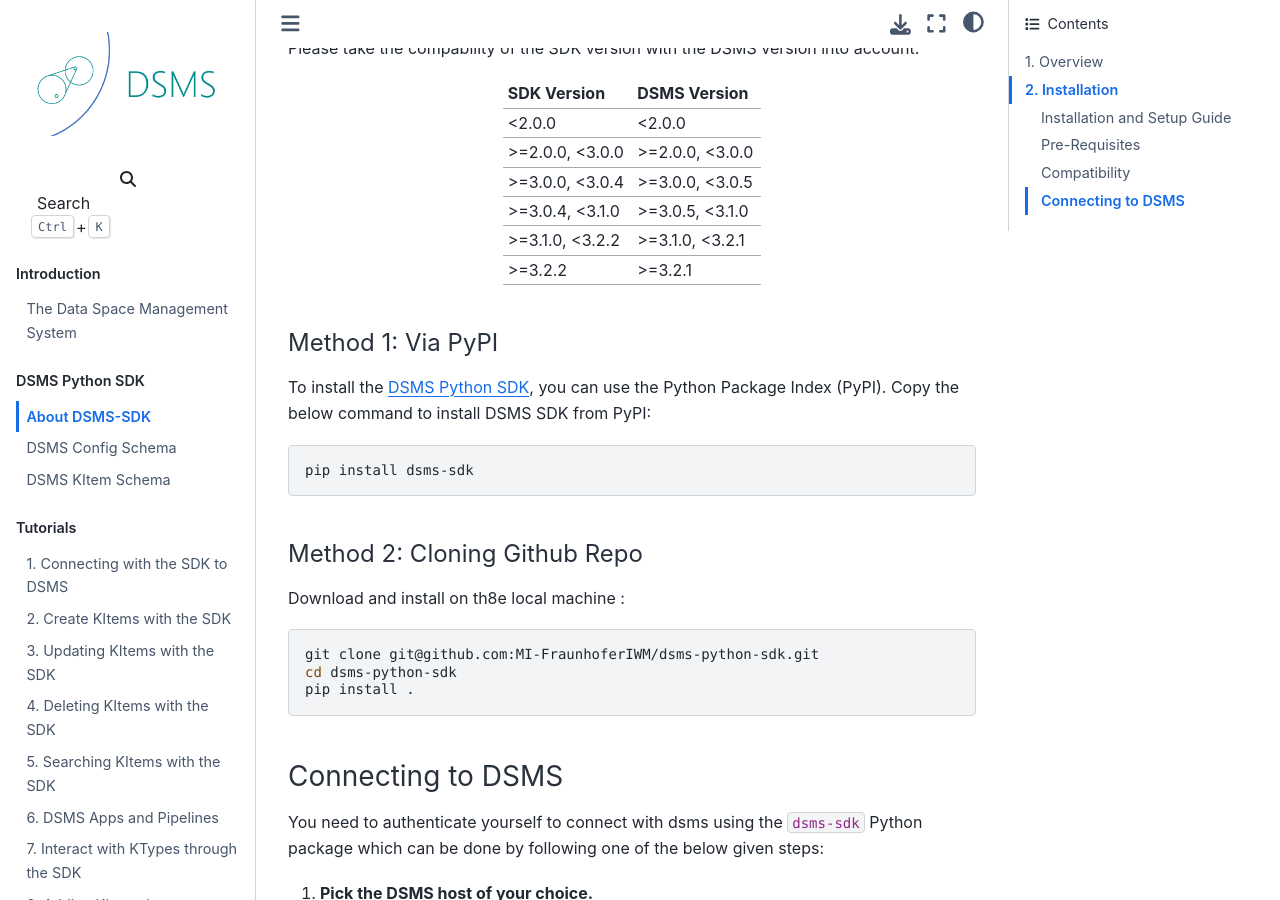
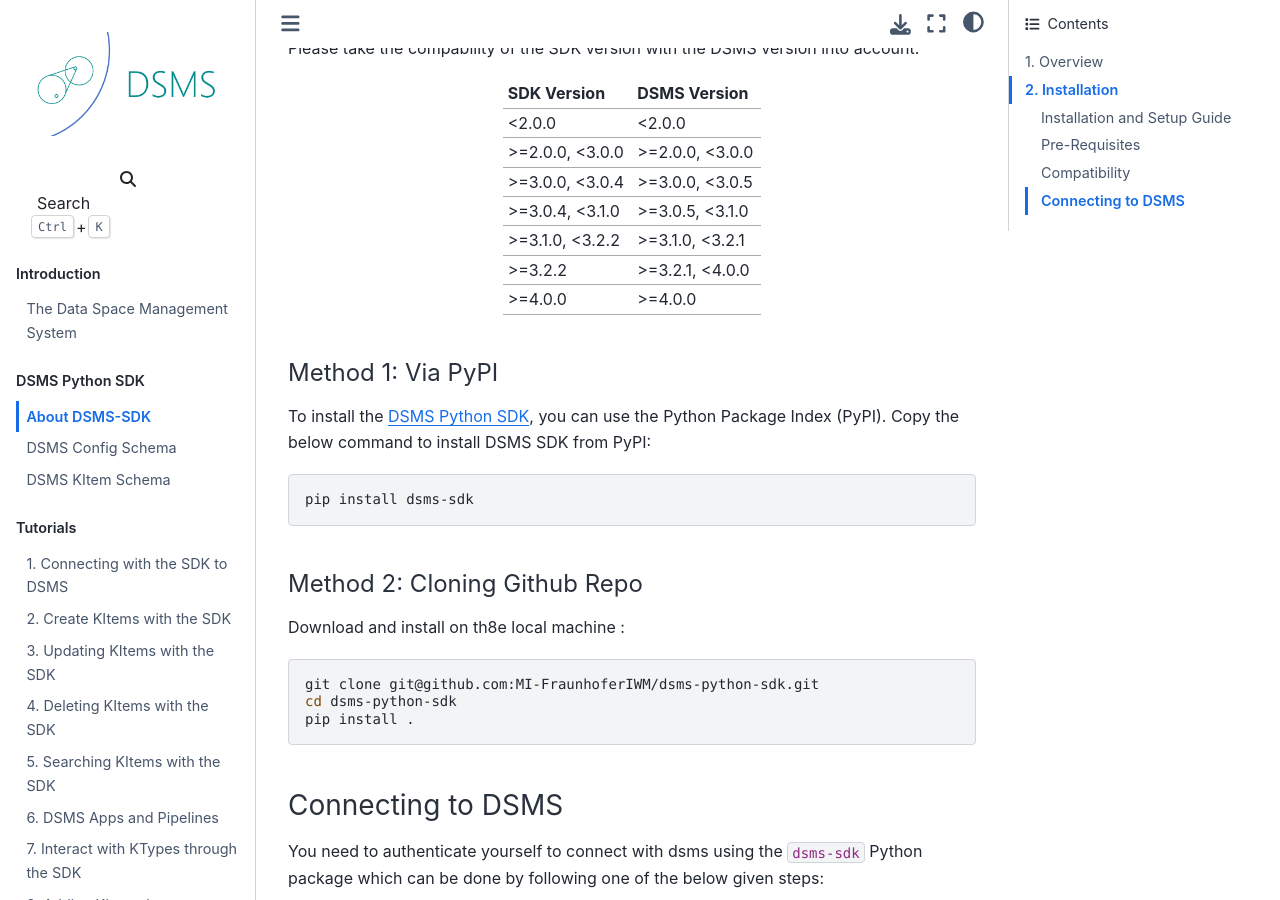
Before and after one commit to MI-FraunhoferIWM/dsms-python-sdk, a Sphinx documentation site: the page built from docs/dsms_sdk/dsms_sdk.md, in a window 1280 px wide and 900 px high, scrolled down 1940 px. Built offline with Sphinx 7.4.7 and the Sphinx Book theme 1.1.4, drawn with Linux system fonts in a browser that asks for light colours.

Commit message:
update compatibility matrix

```diff
--- a/docs/dsms_sdk/dsms_sdk.md
+++ b/docs/dsms_sdk/dsms_sdk.md
@@ -59,7 +59,8 @@
 | >=3.0.0, <3.0.4 | >=3.0.0, <3.0.5 |
 | >=3.0.4, <3.1.0 | >=3.0.5, <3.1.0 |
 | >=3.1.0, <3.2.2 | >=3.1.0, <3.2.1 |
-| >=3.2.2 | >=3.2.1 |
+| >=3.2.2 | >=3.2.1, <4.0.0 |
+| >=4.0.0 | >=4.0.0 |
 
 
 #### Method 1: Via PyPI
```
Also changed, not shown: README.md (+3 -1 lines).
